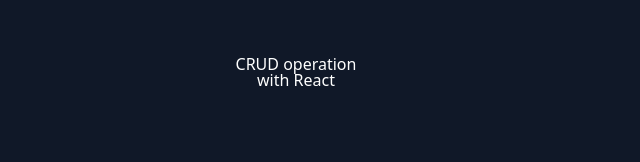
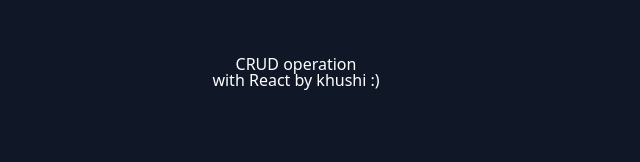
Before and after one commit to khushiNgm/CURD_REACT, a React (Vite) app: page / in a window 1280 px wide. Shown: the top 162 px of the page, without its empty margins (344-984 px from the left). Built offline with nearby package versions, Linux system fonts and the light colour scheme; no server answers.

Commit message:
Update App.jsx

```diff
--- a/src/App.jsx
+++ b/src/App.jsx
@@ -6,7 +6,7 @@
     <section className="flex justify-center w-screen h-auto flex-col items-center mt-10">
       <div className="p-4">
       <h1 className="text-white text-5xl text-center text-bold">
-     CRUD operation<span className="block">with React</span>
+     CRUD operation<span className="block">with React by khushi :) </span>
     </h1>
       </div>
     <Posts/>
```
